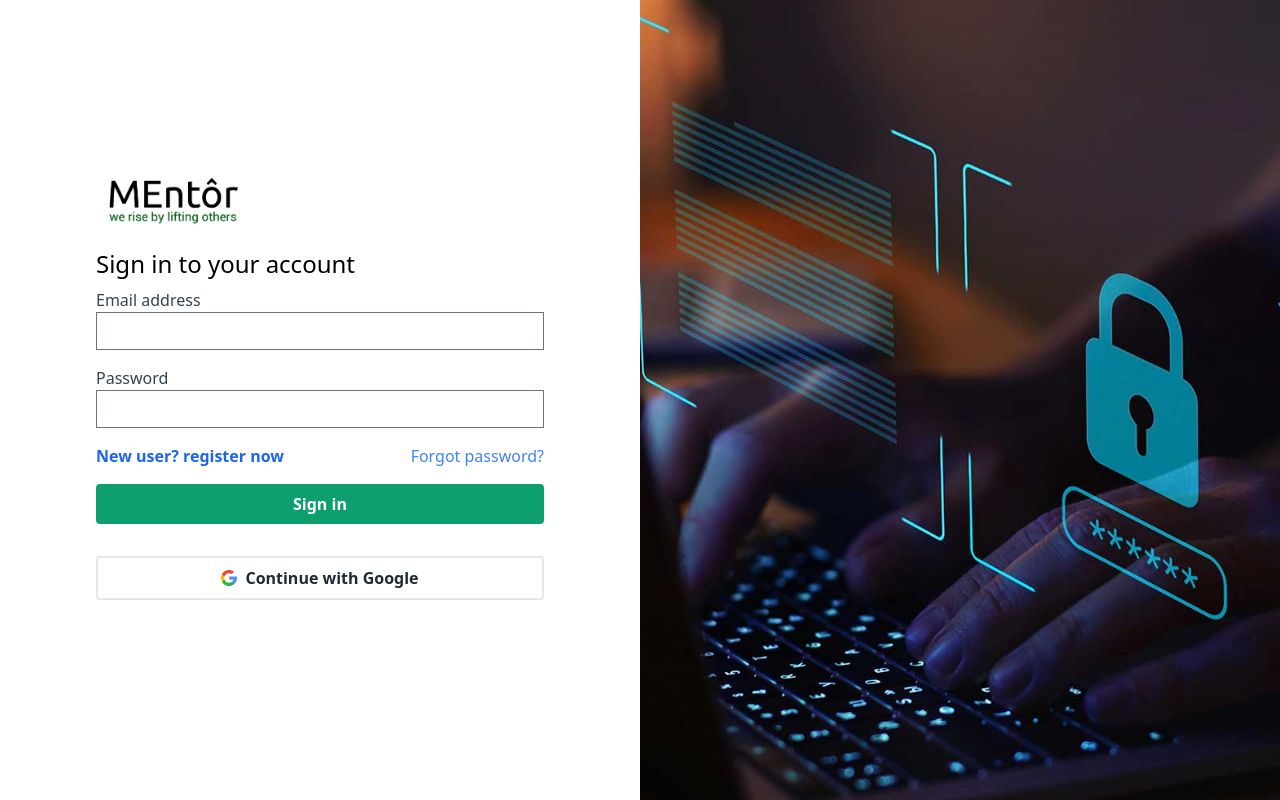
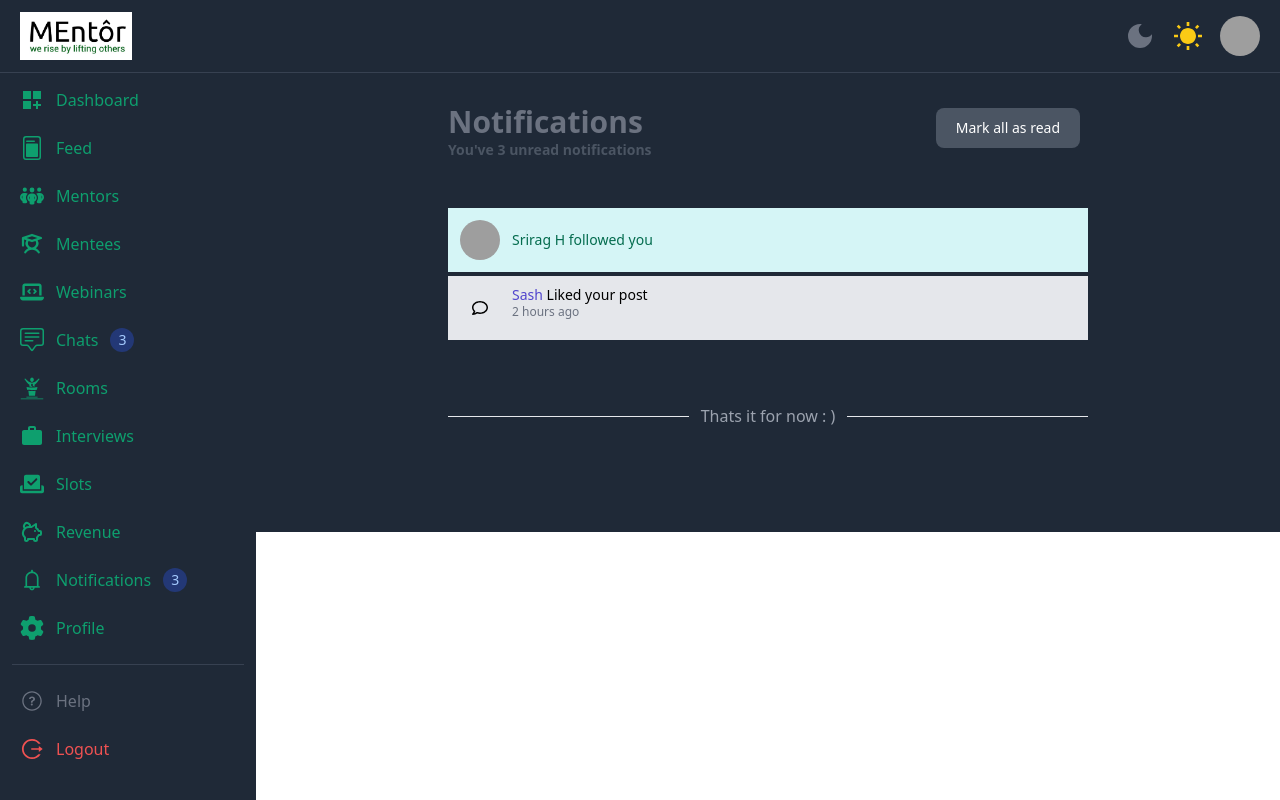
Before and after one commit to SriragHariharan/MEntor, a React (Create React App) app in the folder frontend/: page / in a window 1280 px wide. Shown: the top 800 px of the page. Built offline with nearby package versions, Linux system fonts and the light colour scheme; no server answers; grey boxes are pictures that could not be loaded; the HTML template or start-up script is replaced by a standard one.

Commit message:
Created a notifications page.

```diff
--- a/frontend/src/App.js
+++ b/frontend/src/App.js
@@ -1,21 +1,17 @@
 import {GoogleOAuthProvider} from '@react-oauth/google';
 
 import MentorNavbar from "./components/mentor/MentorNavbar";
-import Mentees from "./pages/Mentees";
-import Login from './pages/authentication/Login';
-import Signup from './pages/authentication/Signup';
+import Notifications from './pages/Notifications';
 
 function App() {
   return (
 		<GoogleOAuthProvider clientId={process.env.REACT_APP_OAUTH_CLIENT_ID}>
-			{/* <div className="dar">
+			<div className="dark">
 				<MentorNavbar />
 				<div class="pt-16 sm:ml-64">
-					<Mentees />
+					<Notifications />
 				</div>
-			</div> */}
-			<Login />
-			<Signup />
+			</div>
 		</GoogleOAuthProvider>
   );
 }
--- /dev/null
+++ b/frontend/src/components/notification/NormalNotification.js
@@ -0,0 +1,22 @@
+import React from 'react'
+import { FaHeart, FaLaptopCode, FaRegComment } from "react-icons/fa";
+
+function NormalNotification() {
+  return (
+    <div class="w-full p-3 mt-1 bg-gray-200 flex flex-shrink-0">
+        <div tabindex="0" aria-label="group icon" role="img" class="focus:outline-none w-10 h-10 border rounded-full border-gray-200 flex flex-shrink-0 items-center justify-center">
+            {/* <FaHeart className='text-red-500' /> */}
+            <FaRegComment className='text-dark' />
+            {/* <FaLaptopCode className='text-dark' /> */}
+        </div>
+        <div class="pl-3 w-full">
+            <div class="flex items-center justify-between w-full">
+                <p tabindex="0" class="focus:outline-none text-sm leading-none"><span class="text-indigo-700">Sash</span> Liked your post</p>
+            </div>
+            <p tabindex="0" class="focus:outline-none text-xs leading-3 pt-1 text-gray-500">2 hours ago</p>
+        </div>
+    </div>
+  )
+}
+
+export default NormalNotification
--- /dev/null
+++ b/frontend/src/components/notification/SuccessNotification.js
@@ -0,0 +1,18 @@
+import React from 'react'
+
+function SuccessNotification() {
+  return (
+        <div class="w-full p-3 mt-1 bg-teal-100 flex items-center">
+            <div tabindex="0" class="focus:outline-none flex flex-shrink-0 items-center justify-center">
+                <img className='w-10 h-10 rounded-full object-cover' src="https://th.bing.com/th/id/OIP._IuQ_gyTEh4OsB4TxqSHywHaEz?rs=1&pid=ImgDetMain" alt="Rounded avatar" />
+            </div>
+            <div class="pl-3 w-full">
+                <div class="flex items-center justify-between">
+                    <p tabindex="0" class="focus:outline-none text-sm leading-none text-green-700">Srirag H followed you</p>
+                </div>
+            </div>
+        </div>
+  )
+}
+
+export default SuccessNotification
--- /dev/null
+++ b/frontend/src/pages/Notifications.js
@@ -0,0 +1,36 @@
+import React from 'react'
+import SuccessNotification from '../components/notification/SuccessNotification'
+import NormalNotification from '../components/notification/NormalNotification'
+
+function Notifications() {
+  return (
+		<div className="md:px-48 py-10 dark:bg-gray-800 px-4">
+			<div className="flex justify-between items-center mb-12">
+				<div>
+					<div className="text-3xl font-semibold dark:text-gray-500">
+						Notifications
+					</div>
+					<div className="text-sm font-semibold text-gray-300 dark:text-gray-600 hidden lg:block">
+						You've 3 unread notifications
+					</div>
+				</div>
+				<button
+					type="button"
+					class="text-white bg-gray-800 font-medium rounded-lg text-sm px-5 py-2.5 me-2 mb-2 dark:bg-gray-600 dark:hover:bg-gray-700"
+				>
+					Mark all as read
+				</button>
+			</div>
+			<SuccessNotification />
+			<NormalNotification />
+
+			<div class="flex items-center justiyf-between">
+				<hr class="w-full" />
+				<p tabindex="0" class="focus:outline-none text-md flex flex-shrink-0 leading-normal px-3 py-16 text-gray-400">Thats it for now : )</p>
+				<hr class="w-full" />
+			</div>
+		</div>
+  );
+}
+
+export default Notifications
```
